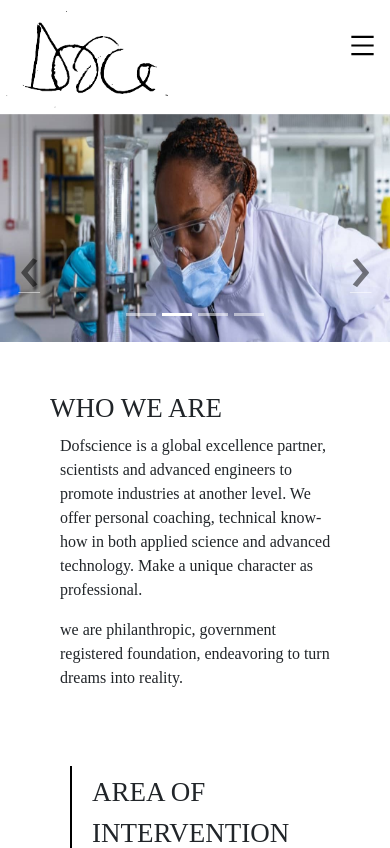
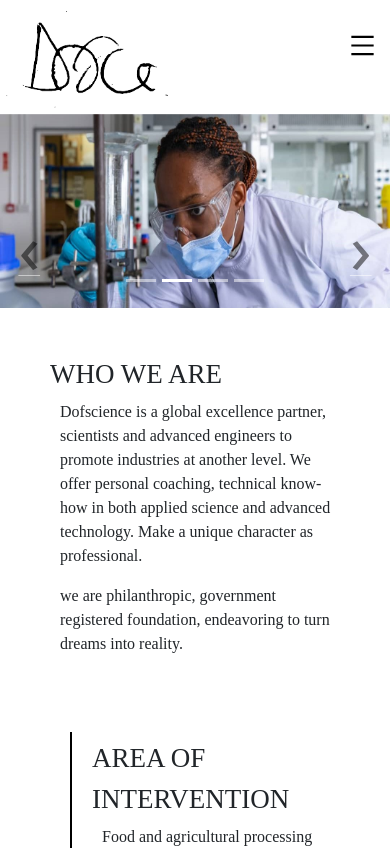
Before and after one commit to Nicole-Mbera/Dofscience, a React (Create React App) app: page / in a window 390 px wide. Shown: the top 848 px of the page. Built offline with nearby package versions, Linux system fonts and the light colour scheme.

Commit message:
netlify error

```diff
--- a/src/views/carousel.js
+++ b/src/views/carousel.js
@@ -4,7 +4,6 @@ import image1 from "../assets/images/bank.jpg";
 import image2 from "../assets/images/global.jpg";
 import image3 from "../assets/images/career.jpg";
 import image4 from "../assets/images/presence.jpg";
-import image5 from "../assets/images/lock.jpg"
 import './carousel.css';  // Import the custom CSS file
 
 const Swiper = () => {
--- a/src/views/home.css
+++ b/src/views/home.css
@@ -132,7 +132,7 @@ max-height: 100%;
       }
       @media(max-width:550px){
             .anime img{
-                  height: 27vh;
+                  height: 23vh;
             }
             .vmc{
 
```
